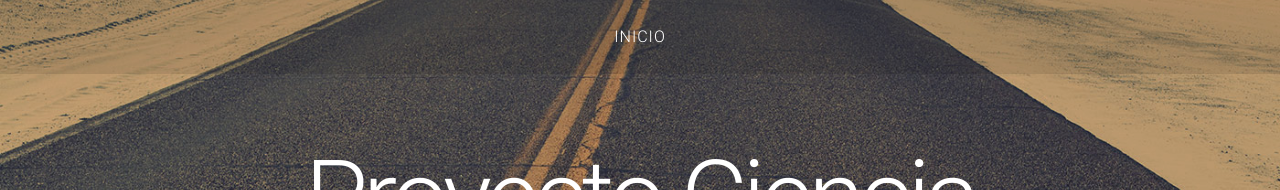
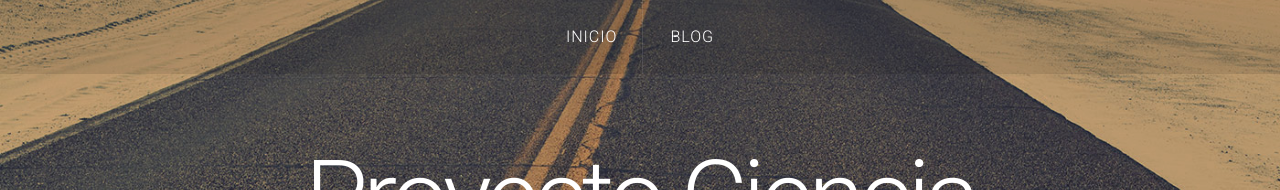
Before and after one commit to ProyectoCiencia/ProyectoCiencia, a Jekyll site: the page built from index.html, in a window 1280 px wide. Shown: the top 190 px of the page. Built offline with Jekyll 4.4.1, drawn with Linux system fonts in a browser that asks for light colours; nearby versions of some CDN libraries; the list of posts is cut into pages by our own code.

Commit message:
Blog aceptable. Cierra: #3.

```diff
--- a/_includes/nav.html
+++ b/_includes/nav.html
@@ -4,8 +4,8 @@
 		<ul>
 			{% assign current = page.url | downcase | split: '/' %}
 			<li {% if current[1] == 'index.html' %}class='current'{% endif %}><a href="/">Inicio</a></li>
+			<li {% if current[1] == 'blog' %}class='current'{% endif %}><a href="/blog">Blog</a></li>
 	<!-- Nav
-			<li {% if current[1] == 'blog' %}class='current'{% endif %}><a href="/blog">Blog</a></li>
 			<li {% if current[1] == 'left-sidebar.html' %}class='current'{% endif %}><a href="/revista">Revista</a></li>
 			<li {% if current[1] == 'right-sidebar.html' %}class='current'{% endif %}><a href="/right-sidebar.html">FAQ</a></li>
 			<li {% if current[1] == 'no-sidebar.html' %}class='current'{% endif %}><a href="/no-sidebar.html">Contacto</a></li>
```
